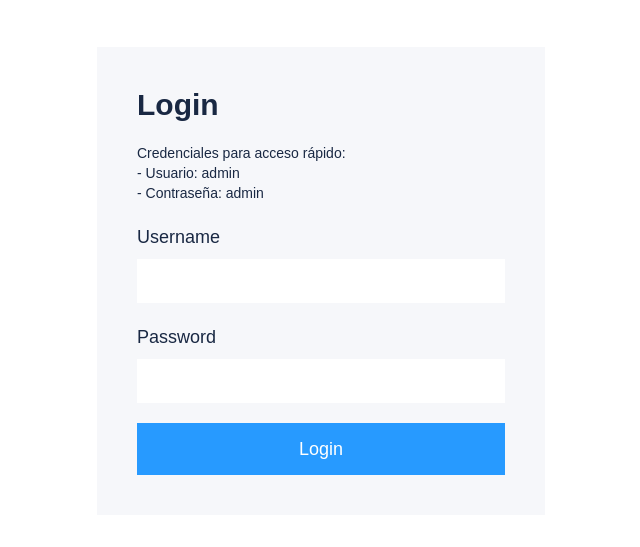
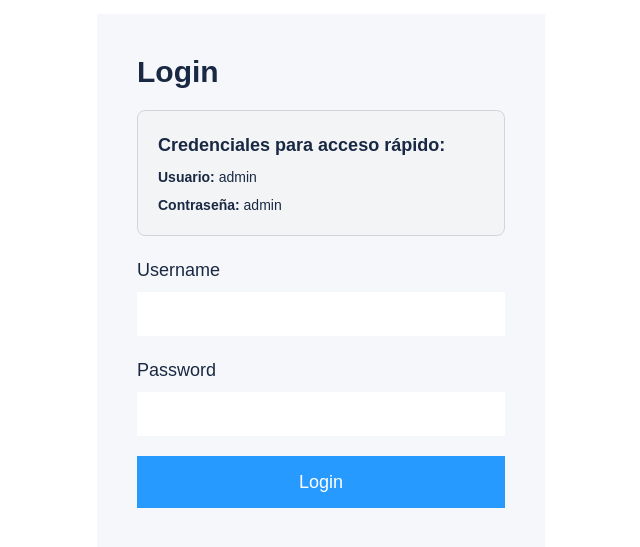
Before and after one commit to JesusACD/Text-Frontend-Developer, a Next.js app: page /login in a window 1280 px wide. Shown: the part 119-666 px from the top of the page, without its empty margins (319-959 px from the left). Built offline with nearby package versions, Linux system fonts and the light colour scheme.

Commit message:
fix: ajuste diseño para mostrar credenciales

```diff
--- a/src/app/login/page.js
+++ b/src/app/login/page.js
@@ -19,12 +19,19 @@ const Login = () => {
     <div className="h-screen flex justify-center items-center bg-white">
       <div className="max-w-md w-full bg-background p-10 rounded-none shadow-none">
         <h2 className="text-spaceCadet text-3xl mb-5 font-bold">Login</h2>
-        <p className="text-spaceCadet text-sm mb-5">
-          Credenciales para acceso rápido:
-          <br />
-          - Usuario: admin
-          <br />- Contraseña: admin
-        </p>
+        <div className="mb-5 p-5 bg-gray-100 border border-gray-300 rounded-lg">
+          <h3 className="text-spaceCadet text-lg font-bold mb-2">
+            Credenciales para acceso rápido:
+          </h3>
+          <ul className="list-none m-0 p-0 text-spaceCadet text-sm">
+            <li className="mb-2">
+              <span className="font-bold">Usuario:</span> admin
+            </li>
+            <li>
+              <span className="font-bold">Contraseña:</span> admin
+            </li>
+          </ul>
+        </div>
         <form onSubmit={handleSubmit}>
           <label
             className="block text-spaceCadet text-lg mb-2"
```
